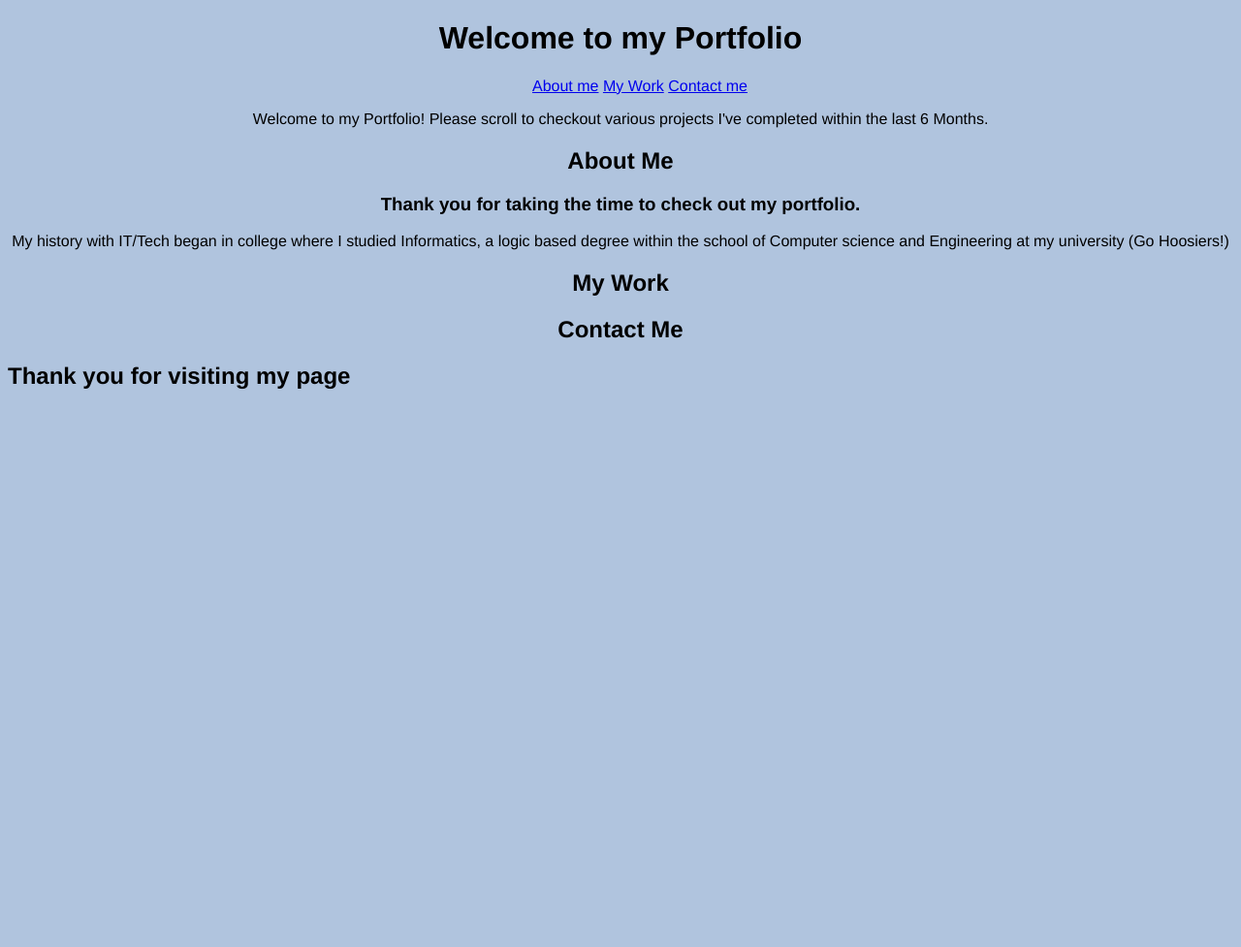
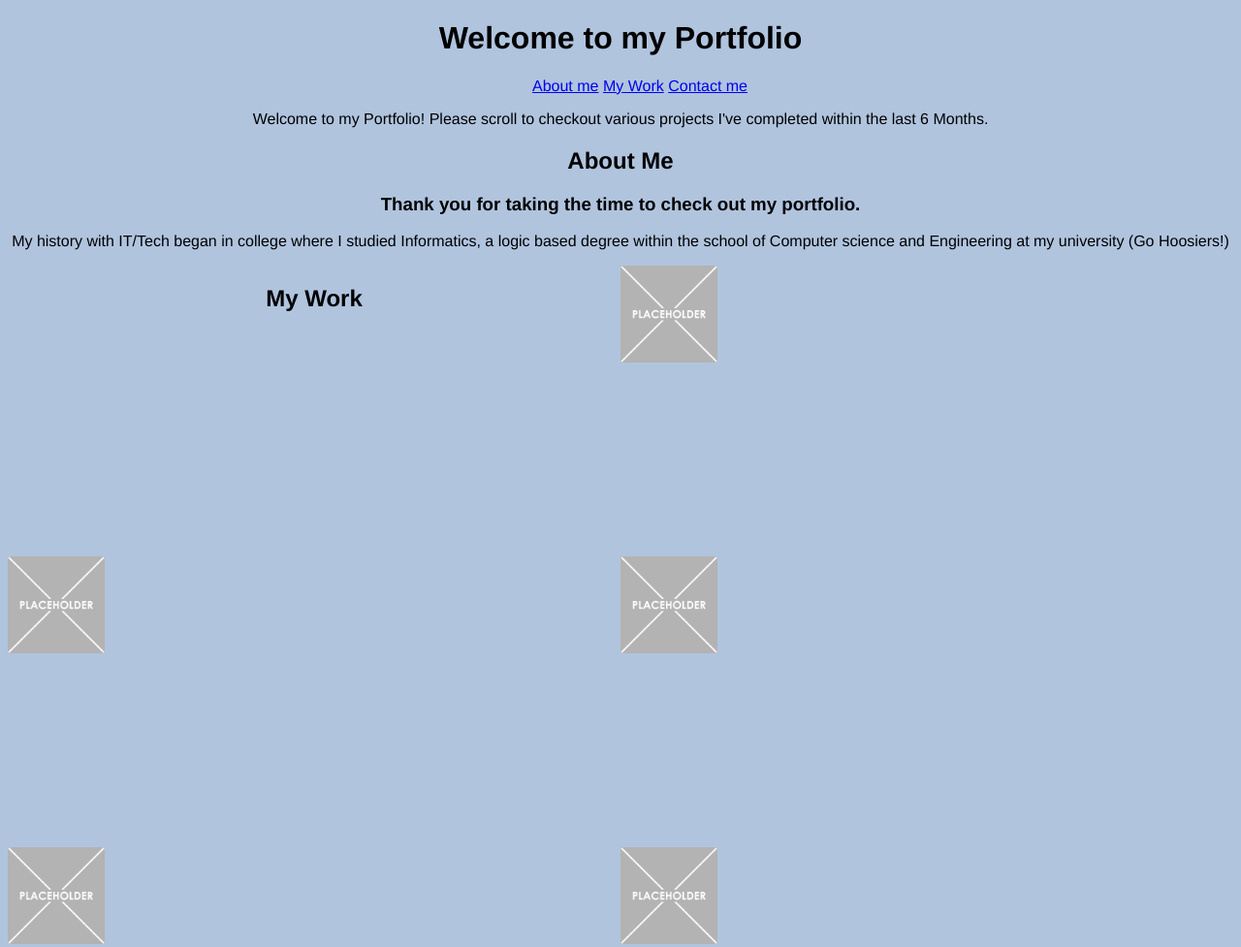
Before and after one commit to emismol/portfolio, a plain HTML site: page index.html in a window 1280 px wide. Shown: the top 977 px of the page at 97% size. Before the commit the page ends 800 px from the top, so only its background shows below. Drawn offline with Linux system fonts and the light colour scheme.

Commit message:
added image grid and text align projects

```diff
--- a/assets/style.css
+++ b/assets/style.css
@@ -20,3 +20,23 @@ header nav ul li {
 .communicate {
     text-align: center;
 }
+
+.projects h2 {
+    text-align: center;
+}
+.projects {
+    -- gap: 16px;
+    --num-cols: 2;
+    --row-height: 300px;
+    box-sizing: border-box;
+    padding: var(--gap);
+    display: grid;
+    grid-template-columns: repeat(var(--num-cols), 1fr);
+    grid-auto-rows: var(--row-height);
+    gap: var(--gap);
+}
+
+.projects > img {
+    width: 100px;
+    height: 100px;
+}
--- a/index.html
+++ b/index.html
@@ -38,8 +38,13 @@
         <!--My Work section-->
         <section id="my-work" class="projects">
             <h2 class="section-title primary-border">My Work</h2>
-            <p>
-            </p>
+
+            <img src="./assets/images/placeholder.png" alt="" />
+            <img src="./assets/images/placeholder.png" alt="" />
+            <img src="./assets/images/placeholder.png" alt="" />
+            <img src="./assets/images/placeholder.png" alt="" />
+            <img src="./assets/images/placeholder.png" alt="" />
+            <img src="./assets/images/placeholder.png" alt="" />
         </section>
 
         <!--Contact Me section-->
```
Also changed, not shown: assets/images/placeholder.png (added).
